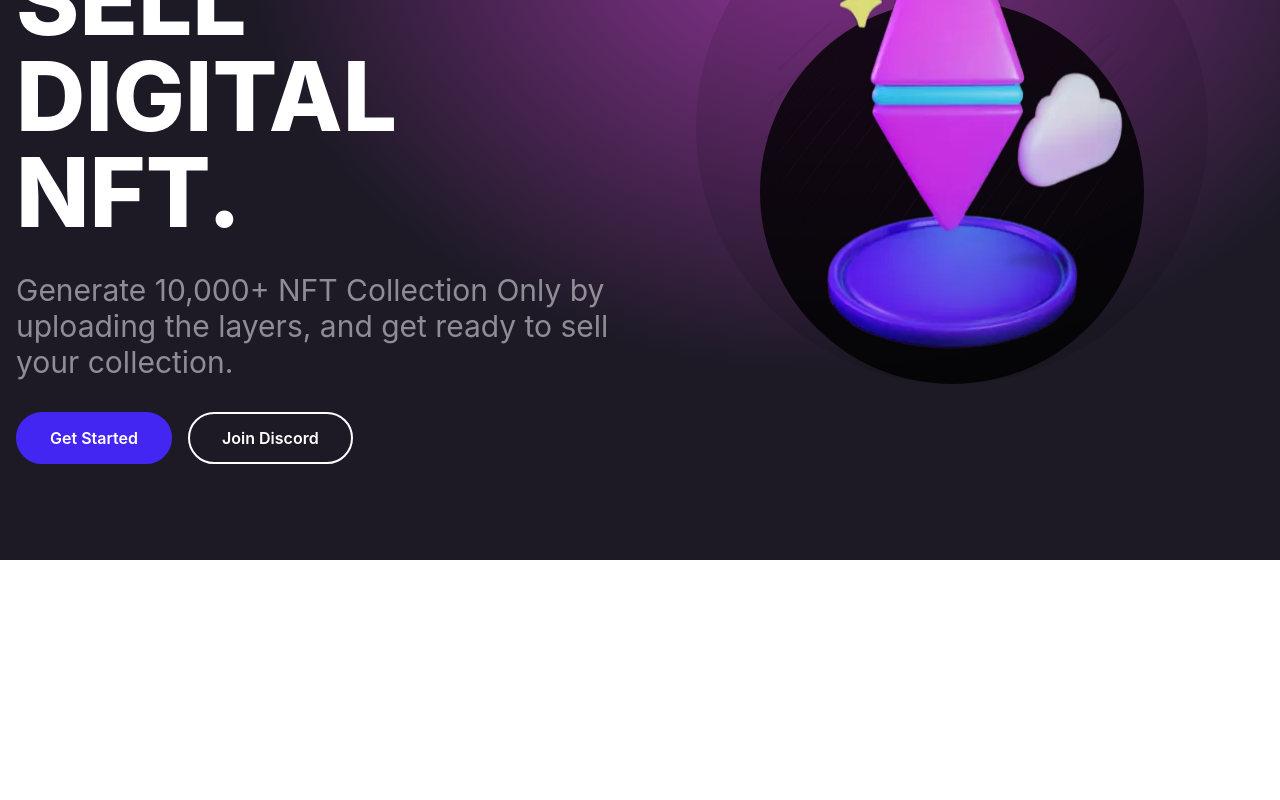
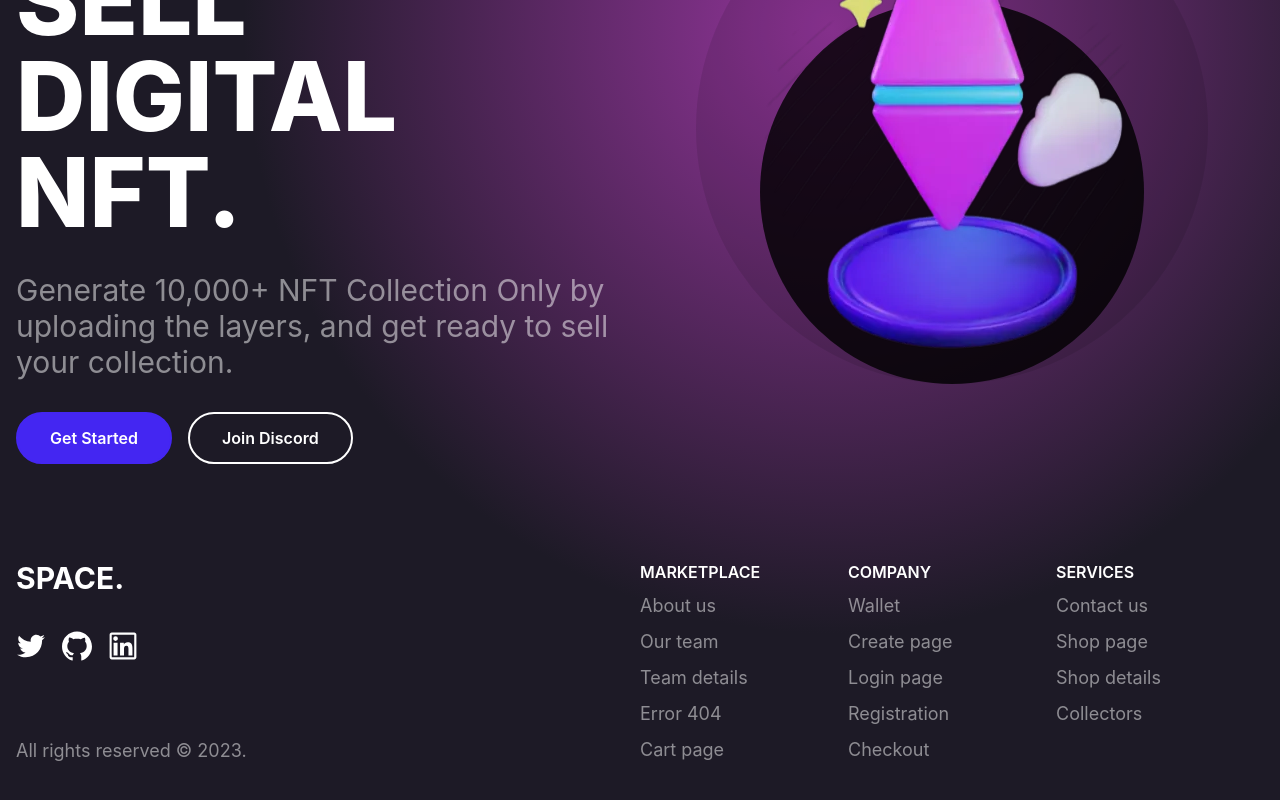
Before and after one commit to ThePiyushAggarwal/space-web-3-landing-page, a React (Vite) app: page / in a window 1280 px wide. Shown: the part 432-1232 px from the top of the page. Before the commit the page ends 992 px from the top, so only its background shows below. Built offline with nearby package versions, Linux system fonts and the light colour scheme.

Commit message:
feat: added Footer

```diff
--- a/src/App.tsx
+++ b/src/App.tsx
@@ -1,5 +1,6 @@
 import { useAtom } from "jotai"
 import { DropdownNavigation } from "./components/DropdownNavigation"
+import { Footer } from "./components/Footer"
 import { Header } from "./components/Header"
 import { HeroSection } from "./components/HeroSection"
 import { isMenuOpenAtom } from "./components/jotaiAtoms"
@@ -12,6 +13,7 @@ function App() {
 			<Header />
 			{isMenuOpen && <DropdownNavigation />}
 			<HeroSection />
+			<Footer />
 		</>
 	)
 }
--- /dev/null
+++ b/src/components/Footer.tsx
@@ -0,0 +1,83 @@
+import {
+	GithubOutlined,
+	LinkedinOutlined,
+	TwitterOutlined,
+} from "@ant-design/icons"
+
+function Footer() {
+	return (
+		<div className="mb-28 text-secondary">
+			<div className="grid grid-cols-6">
+				{/* Social Links */}
+				<div className="col-span-3 grid grid-rows-6">
+					<div className="row-span-2">
+						<h5 className="text-3xl font-bold">SPACE.</h5>
+					</div>
+					<div className="row-span-3 flex gap-4">
+						<div>
+							<a href="#">
+								<TwitterOutlined className="text-3xl" />
+							</a>
+						</div>
+						<div>
+							<a href="#">
+								<GithubOutlined className="text-3xl" />
+							</a>
+						</div>
+						<div>
+							<a href="#">
+								<LinkedinOutlined className="text-3xl" />
+							</a>
+						</div>
+					</div>
+					<div className="row-span-1 text-lg text-ternary">
+						All rights reserved &copy; 2023.
+					</div>
+				</div>
+
+				{/* Other Links */}
+				{[
+					{
+						heading: "Marketplace",
+						links: [
+							"About us",
+							"Our team",
+							"Team details",
+							"Error 404",
+							"Cart page",
+						],
+					},
+					{
+						heading: "Company",
+						links: [
+							"Wallet",
+							"Create page",
+							"Login page",
+							"Registration",
+							"Checkout",
+						],
+					},
+					{
+						heading: "Services",
+						links: ["Contact us", "Shop page", "Shop details", "Collectors"],
+					},
+				].map((item, key) => (
+					<div className="col-span-1" key={key}>
+						<h6 className="mb-2 font-semibold uppercase">{item.heading}</h6>
+						{item.links.map((link, key) => (
+							<a
+								href="#"
+								key={key}
+								className="mb-2 block text-lg text-ternary hover:text-secondary"
+							>
+								{link}
+							</a>
+						))}
+					</div>
+				))}
+			</div>
+		</div>
+	)
+}
+
+export { Footer }
```
